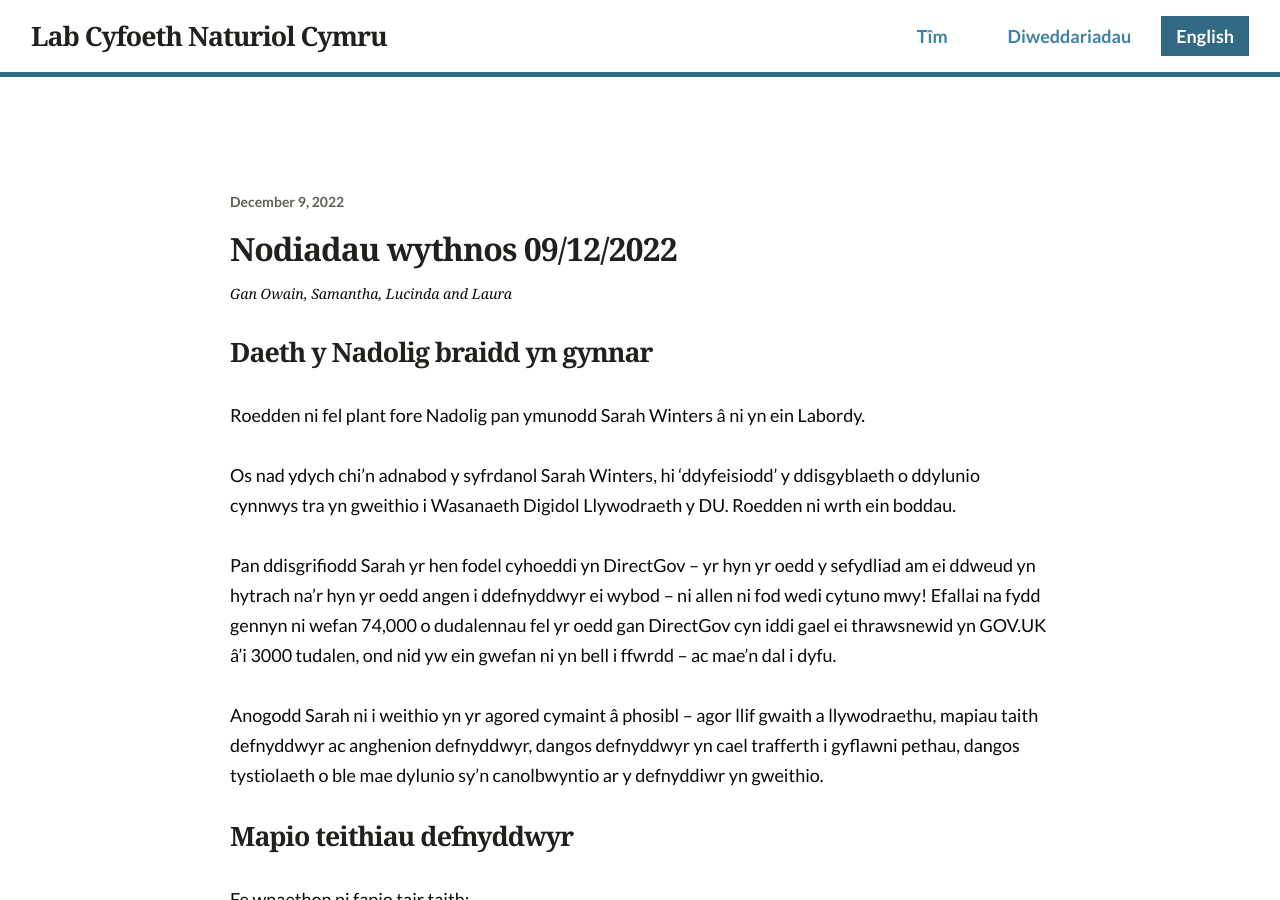
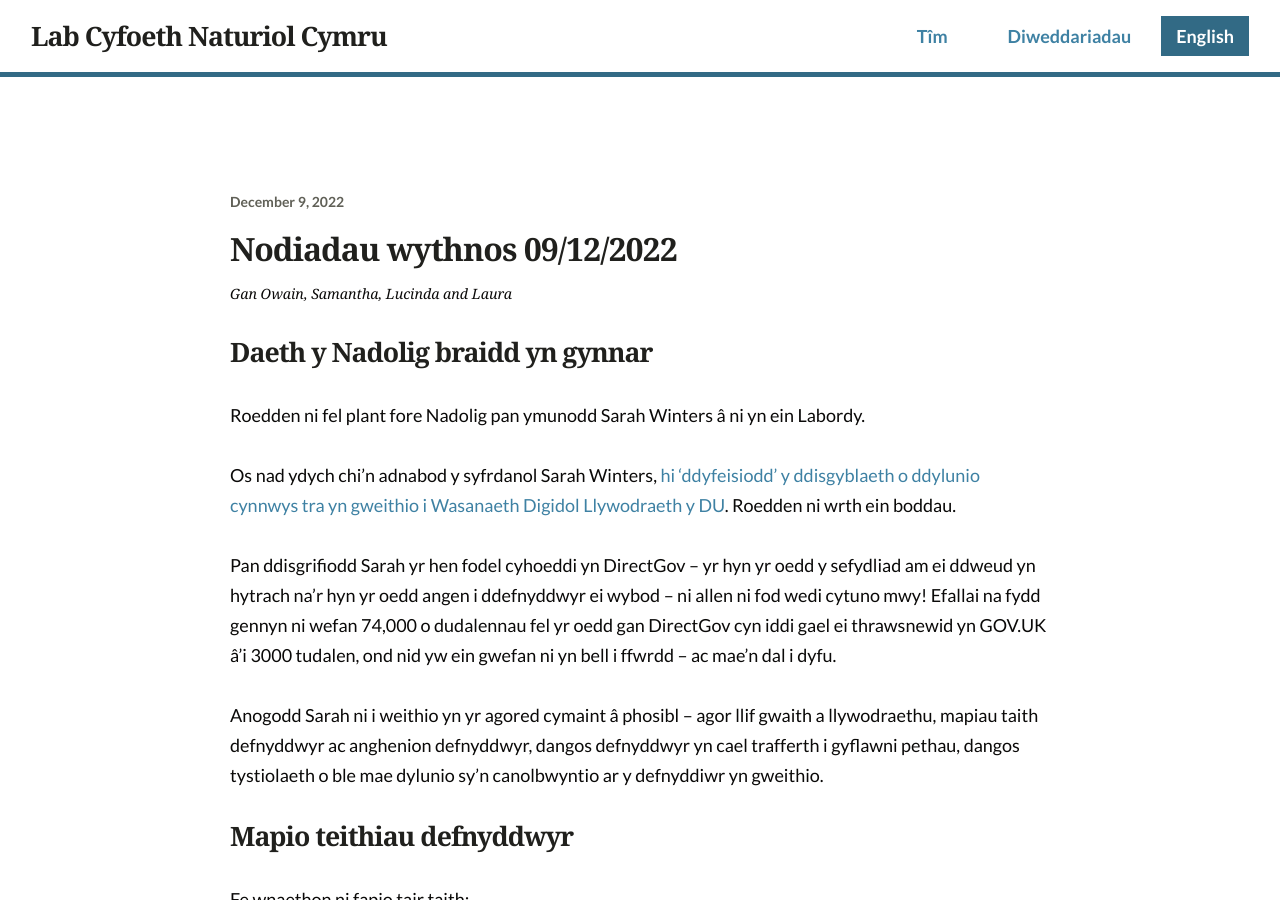
Before and after one commit to nrw-lab/nrw-lab.github.io, a Jekyll site: the page built from cy/updates/_posts/2022-12-09-week-notes.md, in a window 1280 px wide and 900 px high. Built offline with Jekyll 4.4.1, drawn with Linux system fonts in a browser that asks for light colours; part of the change alters nothing that is shown.

```diff
--- a/cy/updates/_posts/2022-12-09-week-notes.md
+++ b/cy/updates/_posts/2022-12-09-week-notes.md
@@ -11,7 +11,7 @@ author: Owain, Samantha, Lucinda and Laura
 
 Roedden ni fel plant fore Nadolig pan ymunodd Sarah Winters â ni yn ein Labordy.
 
-Os nad ydych chi'n adnabod y syfrdanol Sarah Winters, hi ‘ddyfeisiodd’ y ddisgyblaeth o ddylunio cynnwys tra yn gweithio i Wasanaeth Digidol Llywodraeth y DU. Roedden ni wrth ein boddau.
+Os nad ydych chi'n adnabod y syfrdanol Sarah Winters, [hi ‘ddyfeisiodd’ y ddisgyblaeth o ddylunio cynnwys tra yn gweithio i Wasanaeth Digidol Llywodraeth y DU](https://medium.com/ux-and-front-end-interviews/why-content-design-matters-an-interview-with-sarah-richards-a9ad0de3c37a). Roedden ni wrth ein boddau.
 
 Pan ddisgrifiodd Sarah yr hen fodel cyhoeddi yn DirectGov – yr hyn yr oedd y sefydliad am ei ddweud yn hytrach na'r hyn yr oedd angen i ddefnyddwyr ei wybod – ni allen ni fod wedi cytuno mwy! Efallai na fydd gennyn ni wefan 74,000 o dudalennau fel yr oedd gan DirectGov cyn iddi gael ei thrawsnewid yn GOV.UK â’i 3000 tudalen, ond nid yw ein gwefan ni yn bell i ffwrdd – ac mae'n dal i dyfu.
 
```
